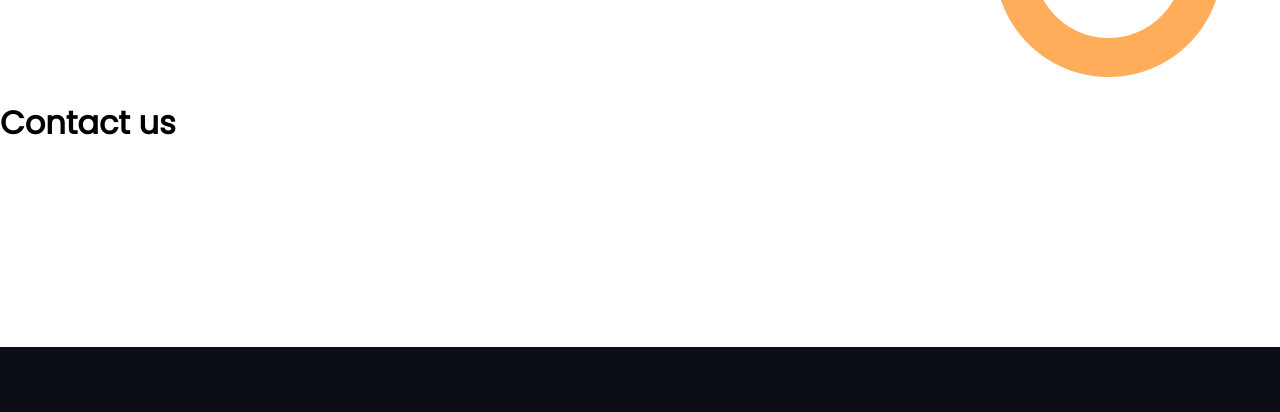
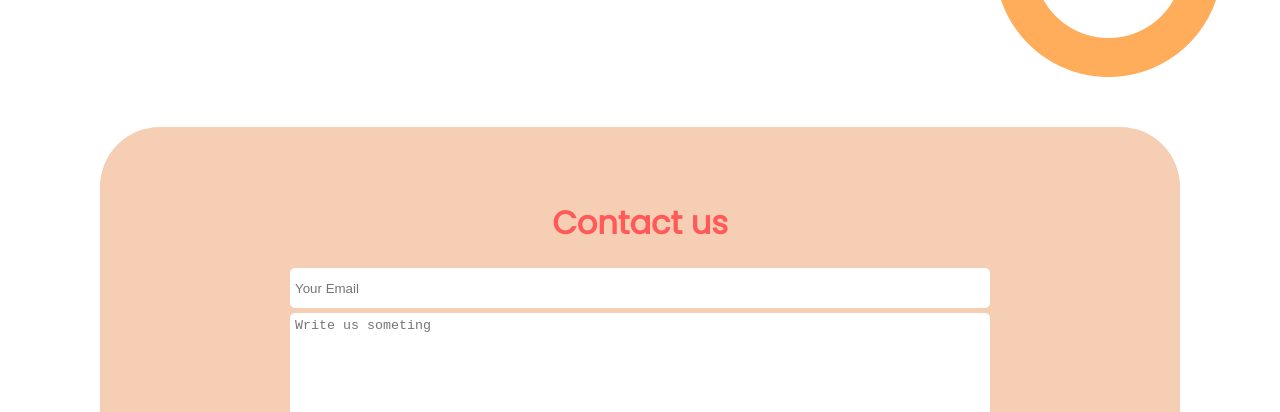
Before and after one commit to MalihaSabasMinzu/mission-2022, a plain HTML site: page index.html in a window 1280 px wide. Shown: the part 2323-2735 px from the top of the page. Drawn offline with Linux system fonts and the light colour scheme.

Commit message:
finished

```diff
--- a/Styles/Style.css
+++ b/Styles/Style.css
@@ -129,6 +129,36 @@ button:hover {
   margin-left: 50px;
 }
 
+/* contact part */
+#contact-part {
+  margin-left: 100px;
+  margin-right: 100px;
+  margin-top: 50px;
+  margin-bottom: 50px;
+  padding: 50px;
+  background-color: rgb(245, 206, 179);
+  text-align: center;
+  border-radius: 60px;
+}
+form {
+  width: 700px;
+  display: flex;
+  flex-direction: column;
+  margin-left: auto;
+  margin-right: auto;
+}
+input {
+  height: 30px;
+  margin-bottom: 5px;
+  border: none;
+  padding: 5px;
+  border-radius: 5px;
+}
+textarea {
+  border: none;
+  padding: 5px;
+  border-radius: 5px;
+}
 /* -------footer------ */
 footer {
   margin-top: 200px;
@@ -140,6 +170,6 @@ footer {
 footer h1 {
   font-family: "Lobster Two";
 }
-#red {
+.red {
   color: #ff5959;
 }
--- a/index.html
+++ b/index.html
@@ -108,13 +108,22 @@
         </div>
       </div>
       <!-- contact part -->
-      <div>
-        <h1>Contact us</h1>
+      <div id="contact-part">
+        <h1 class="red">Contact us</h1>
+        <form>
+          <input type="email" placeholder="Your Email" />
+          <textarea
+            id=""
+            cols="30"
+            rows="10"
+            placeholder="Write us someting"
+          ></textarea>
+        </form>
       </div>
     </main>
     <!-- main section end -->
     <footer>
-      <h1>Mission <span id="red">2022</span></h1>
+      <h1>Mission <span class="red">2022</span></h1>
       <p>Hard work, Perseverance, and Determination for 2022</p>
     </footer>
   </body>
```
